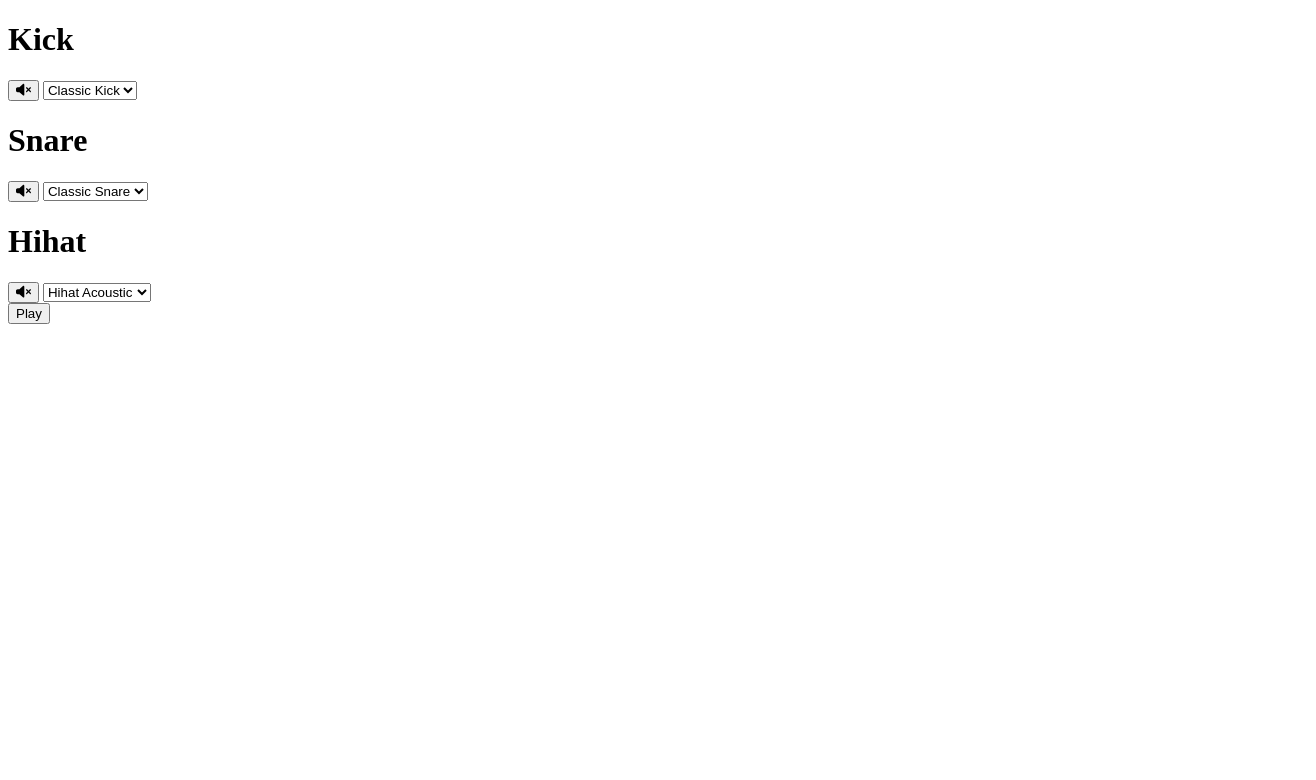
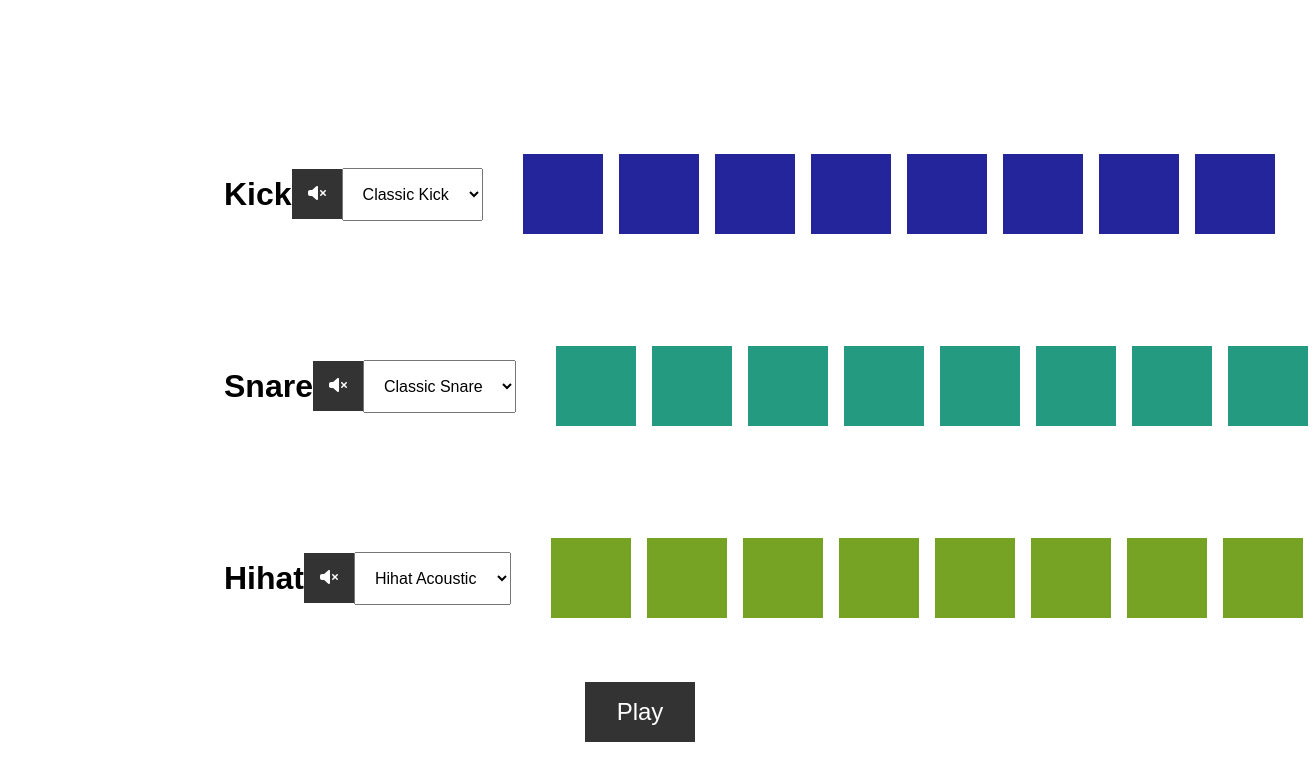
Before and after one commit to easternjamm/Beatmaker, a plain HTML site: page index.html in a window 1280 px wide. Shown: the whole page, 1316 px wide, since content can reach past the window. Drawn offline with Linux system fonts and the light colour scheme.

Commit message:
2. Basic Css

```diff
--- a/index.html
+++ b/index.html
@@ -77,8 +77,9 @@
                 <div class="pad hihat-pad b7"></div>
             </div>
         </div>
+        <button class="play">Play</button>
     </div>
-    <button class="play">Play</button>
+
     <audio src=".sounds/kick-classic.wav" class="kick-sound"></audio>
     <audio src=".sounds/snare-acoustic01.wav" class="snare-sound"></audio>
     <audio src=".sounds/hihat-acoustic01.wav" class="hihat-sound"></audio>
--- a/style.css
+++ b/style.css
@@ -0,0 +1,85 @@
+* {
+    margin: 0;
+    padding: 0;
+    box-sizing: border-box;
+}
+
+body {
+    font-family: sans-serif;
+}
+i, svg {
+    pointer-events: none;
+}
+.kick-pad, .snare-pad, .hihat-pad {
+    width: 5rem;
+    height: 5rem;
+    margin: 1rem 0.5rem;
+    cursor: pointer;
+}
+.kick-pad {
+    background: rgb(36, 36, 155);
+}
+.snare-pad {
+    background: rgb(36, 155, 129);
+}
+.hihat-pad {
+    background: rgb(119, 163, 37);
+}
+.kick-pad.active {
+    background: rgb(12, 12, 148);
+}
+.snare-pad.active {
+    background: rgb(4, 196, 154);
+}
+.hihat-pad.active {
+    background: rgb(136, 207, 3);
+}
+.sequencer {
+    display: flex;
+    min-height: 100vh;
+    flex-direction: column;
+    align-items: center;
+    justify-content: center;
+}
+.hihat-track, .kick-track, .snare-track {
+    display: flex;
+    align-items: center;
+    width: 70%;
+    justify-content: space-between;
+    margin-top: 5rem;
+}
+.kick, .snare, .hihat {
+    display: flex;
+}
+.controls {
+    display: flex;
+    justify-content: space-between;
+    align-items: center;
+    flex: 1;
+    margin: 0rem 2rem;
+}
+.controls button {
+    padding: 1rem;
+    border: none;
+    background: rgb(51, 51, 51);
+    color: white;
+    font-size: 1rem;
+    cursor: pointer;
+    transition: all 0.5s ease;
+}
+.pad {
+    transition: all 0.5s ease;
+}
+.play {
+    padding: 1rem 2rem;
+    font-size: 1.5rem;
+    background:rgb(51, 51, 51);
+    color: white;
+    border: none;
+    cursor: pointer;
+    margin-top: 3rem;
+}
+select {
+    padding: 1rem;
+    font-size: 1rem;
+}
```
